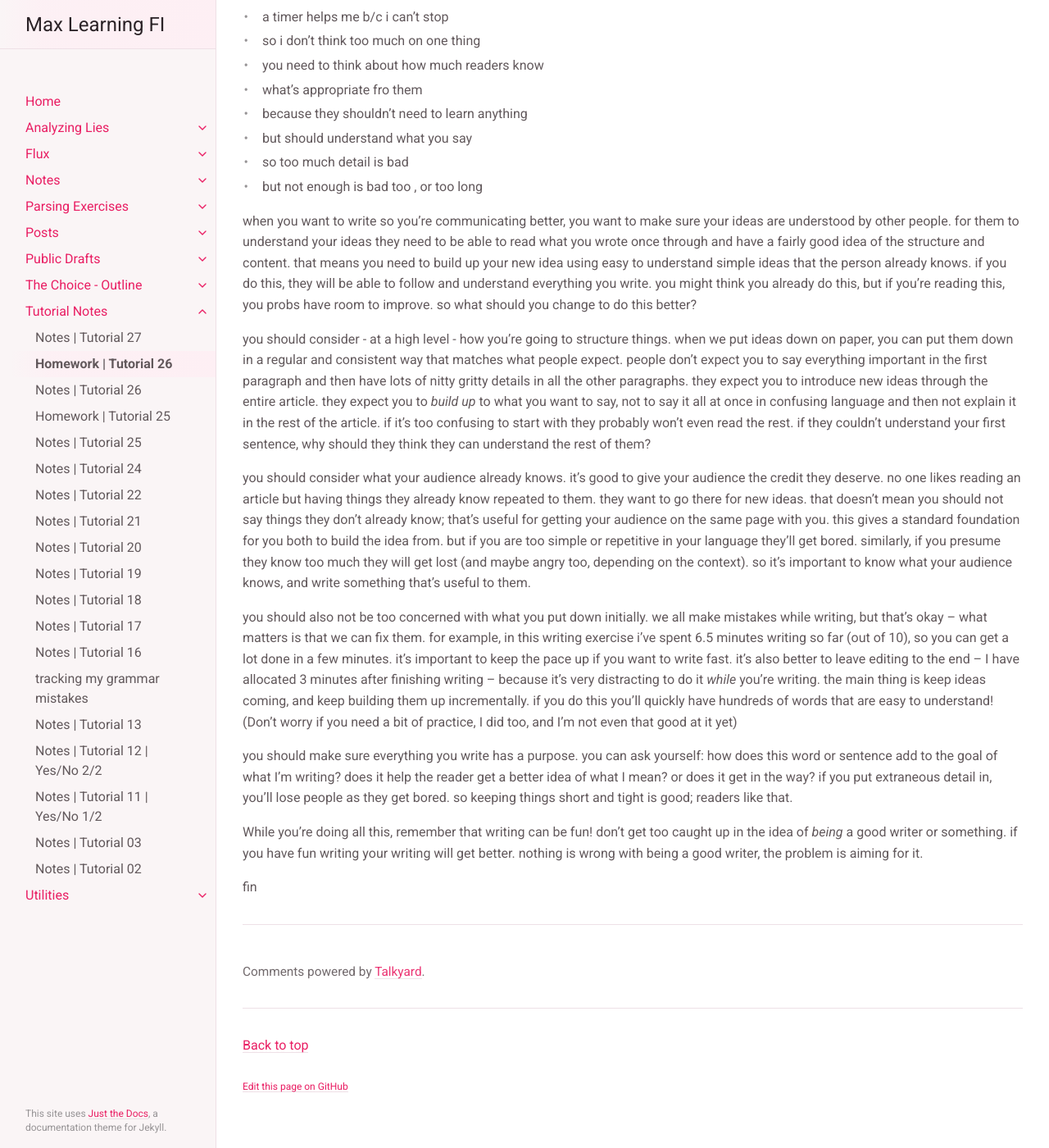
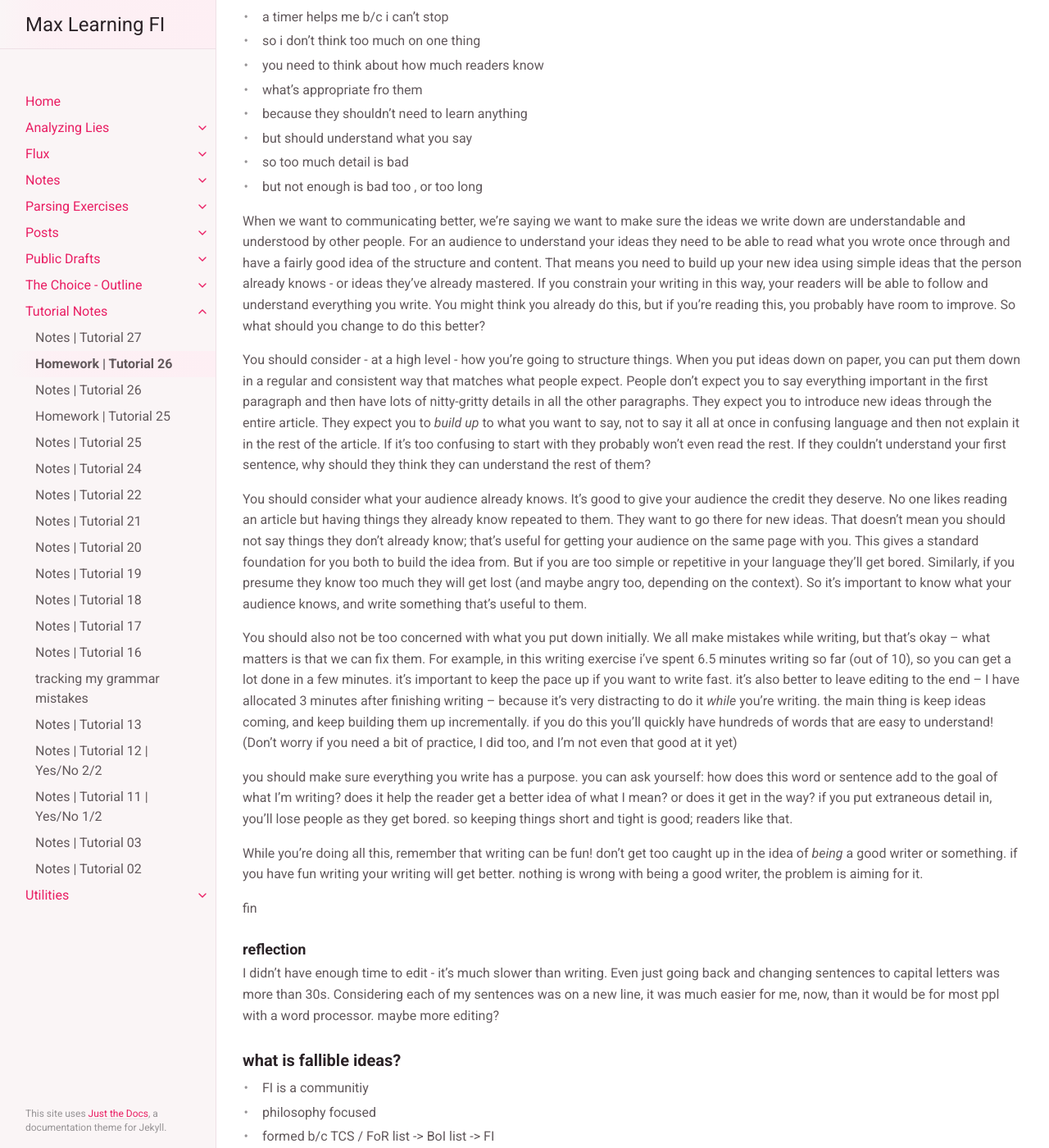
Before and after one commit to curi/fi, a Jekyll site: the page built from docs/_tutorials/2020-08-13-hw.md, in a window 1280 px wide and 1400 px high, scrolled down 1023 px. Shown: the whole window at 82% size. Built offline with Jekyll 4.4.1, drawn with Linux system fonts in a browser that asks for light colours; some of the changed text lies outside the part shown.

Commit message:
add posts

```diff
--- a/docs/_tutorials/2020-08-13-hw.md
+++ b/docs/_tutorials/2020-08-13-hw.md
@@ -45,34 +45,34 @@ Idea:
 - so too much detail is bad
 - but not enough is bad too , or too long
 
-when you want to write so you're communicating better, you want to make sure your ideas are understood by other people.
-for them to understand your ideas they need to be able to read what you wrote once through and have a fairly good idea of the structure and content.
-that means you need to build up your new idea using easy to understand simple ideas that the person already knows.
-if you do this, they will be able to follow and understand everything you write.
-you might think you already do this, but if you're reading this, you probs have room to improve.
-so what should you change to do this better?
+When we want to communicating better, we're saying we want to make sure the ideas we write down are understandable and understood by other people.
+For an audience to understand your ideas they need to be able to read what you wrote once through and have a fairly good idea of the structure and content.
+That means you need to build up your new idea using simple ideas that the person already knows - or ideas they've already mastered.
+If you constrain your writing in this way, your readers will be able to follow and understand everything you write.
+You might think you already do this, but if you're reading this, you probably have room to improve.
+So what should you change to do this better?
 
-you should consider - at a high level - how you're going to structure things.
-when we put ideas down on paper, you can put them down in a regular and consistent way that matches what people expect.
-people don't expect you to say everything important in the first paragraph and then have lots of nitty gritty details in all the other paragraphs.
-they expect you to introduce new ideas through the entire article.
-they expect you to *build up* to what you want to say, not to say it all at once in confusing language and then not explain it in the rest of the article.
-if it's too confusing to start with they probably won't even read the rest.
-if they couldn't understand your first sentence, why should they think they can understand the rest of them?
+You should consider - at a high level - how you're going to structure things.
+When you put ideas down on paper, you can put them down in a regular and consistent way that matches what people expect.
+People don't expect you to say everything important in the first paragraph and then have lots of nitty-gritty details in all the other paragraphs.
+They expect you to introduce new ideas through the entire article.
+They expect you to *build up* to what you want to say, not to say it all at once in confusing language and then not explain it in the rest of the article.
+If it's too confusing to start with they probably won't even read the rest.
+If they couldn't understand your first sentence, why should they think they can understand the rest of them?
 
-you should consider what your audience already knows.
-it's good to give your audience the credit they deserve.
-no one likes reading an article but having things they already know repeated to them.
-they want to go there for new ideas.
-that doesn't mean you should not say things they don't already know; that's useful for getting your audience on the same page with you.
-this gives a standard foundation for you both to build the idea from.
-but if you are too simple or repetitive in your language they'll get bored.
-similarly, if you presume they know too much they will get lost (and maybe angry too, depending on the context).
-so it's important to know what your audience knows, and write something that's useful to them.
+You should consider what your audience already knows.
+It's good to give your audience the credit they deserve.
+No one likes reading an article but having things they already know repeated to them.
+They want to go there for new ideas.
+That doesn't mean you should not say things they don't already know; that's useful for getting your audience on the same page with you.
+This gives a standard foundation for you both to build the idea from.
+But if you are too simple or repetitive in your language they'll get bored.
+Similarly, if you presume they know too much they will get lost (and maybe angry too, depending on the context).
+So it's important to know what your audience knows, and write something that's useful to them.
 
-you should also not be too concerned with what you put down initially.
-we all make mistakes while writing, but that's okay -- what matters is that we can fix them.
-for example, in this writing exercise i've spent 6.5 minutes writing so far (out of 10), so you can get a lot done in a few minutes.
+You should also not be too concerned with what you put down initially.
+We all make mistakes while writing, but that's okay -- what matters is that we can fix them.
+For example, in this writing exercise i've spent 6.5 minutes writing so far (out of 10), so you can get a lot done in a few minutes.
 it's important to keep the pace up if you want to write fast.
 it's also better to leave editing to the end -- I have allocated 3 minutes after finishing writing -- because it's very distracting to do it *while* you're writing.
 the main thing is keep ideas coming, and keep building them up incrementally.
@@ -89,3 +89,66 @@ if you have fun writing your writing will get better.
 nothing is wrong with being a good writer, the problem is aiming for it.
 
 fin
+
+#### reflection
+
+I didn't have enough time to edit - it's much slower than writing.
+Even just going back and changing sentences to capital letters was more than 30s.
+Considering each of my sentences was on a new line, it was much easier for me, now, than it would be for most ppl with a word processor.
+maybe more editing?
+
+### what is fallible ideas?
+
+- FI is a communitiy
+- philosophy focused
+- formed b/c TCS / FoR list -> BoI list -> FI
+- it's the living tradition of best CR version
+- is there a link to popper via associates? (where they overlap life wise)
+- fi is an honest community
+- CF, objectivisim, econ (goldratt and mises)
+- learning
+- overreaching
+- lots of good new concepts for ppl to learn
+- you can learn most of the ideas elsewhere, but not all of them in one place
+  - they're spread out
+- critcisim matters
+- ET maintains community / websites
+
+Fallible Ideas is a living tradition of Critical Fallibilism.
+It's a community of people who like to think and talk about things using epistemology from CF.
+This community is a living tradition of the ideas in CF.
+There are direct links back to influential thinkers, like DD, KP, and AR.
+
+One important part of
+
+#### commentary
+
+stopped here - that was 3 min 37 sec. MUCH slower than the one above.
+
+speed reflects how much knowledge i have? how clear it is?
+
+going too slow means -> find diff topics, or learn more about this one
+
+b/c i'm overreaching
+
+evidence of not overreaching would be writing constantly - like when your thoughts go faster than writing
+
+if your thoughts go slower than your writing then it means you're either putting GREAT care into what you're saying (this is okay) or you're writing on a topic that's too hard for you (this isn't okay).
+
+doing the latter isn't okay because your ER is higher and you will spend LOTS more time (not just a bit more time)
+
+but you could - alternatively - spend time on skills / learning ideas that make the main thing easier to write about
+
+those skills also make LOTS of other things easier - they have reach
+
+so it's typically unwise to try things beyond your capacity like that b/c your time efficiency is much lower
+
+you wont' be able to do as much, influence as many people, develop ideas and learn as much, etc.
+
+in short: you wont' have as good a life.
+
+ifyou want a good life you should make sure the things you do most of the time are fast and easy for you
+
+then you can do them on autopilot and your brain can focus on other things - more creative things
+
+if you care about ideas then this should help you be happier because you have more mental resources to spend on stuff that matters to you, rather than on trying to do things that are too hard.
```
